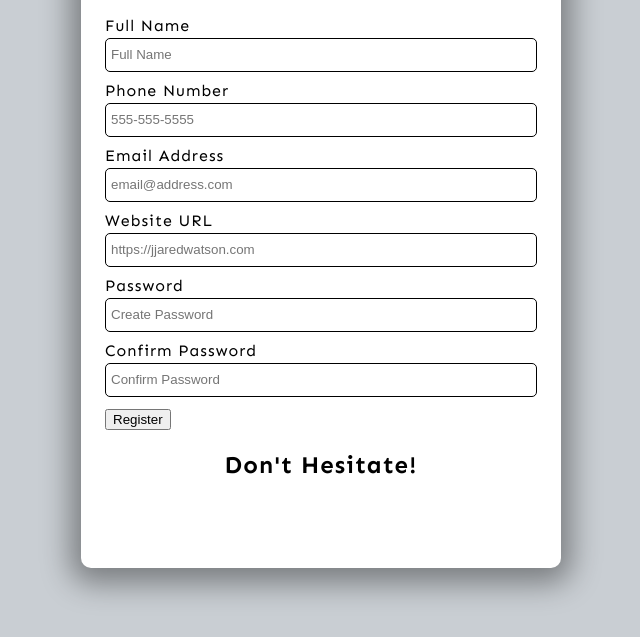
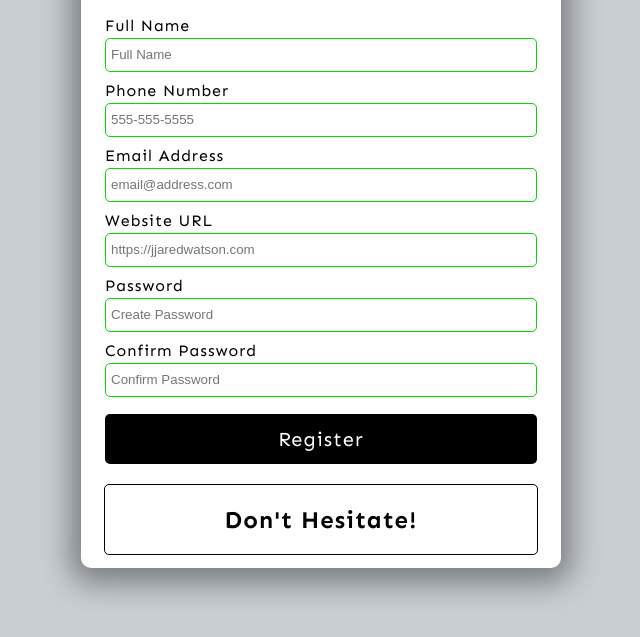
Before and after one commit to jjaredwatson/form-validation, a plain HTML site: page index.html in a window 1280 px wide. Shown: the part 147-784 px from the top of the page, without its empty margins (319-959 px from the left). Drawn offline with Linux system fonts and the light colour scheme.

Commit message:
finish initial styling

```diff
--- a/style.css
+++ b/style.css
@@ -47,4 +47,42 @@ input {
     border: 1px solid black;
     border-radius: 5px;
     box-sizing: border-box;
+    transition: all 0.3s;
 }
+
+input:valid {
+    border: 1px solid rgb(0, 220, 0);
+}
+
+input:invalid {
+    border: 1px solid red;
+}
+
+button {
+    cursor: pointer;
+    background: black;
+    color: white;
+    border: none;
+    border-radius: 5px;
+    height: 50px;
+    width: 100%;
+    font-family: 'Sen', sans-serif;
+    font-size: 20px;
+    letter-spacing: 1px;
+    margin-top: 5px;
+}
+
+button:hover {
+    filter: brightness(200%);
+    background: rgb(22, 22, 22);
+}
+
+.message-container {
+    border: 1px solid black;
+    border-radius: 5px;
+    width: 90%;
+    margin-top: 20px;
+    display: flex;
+    justify-content: center;
+    color: black;
+}
```
